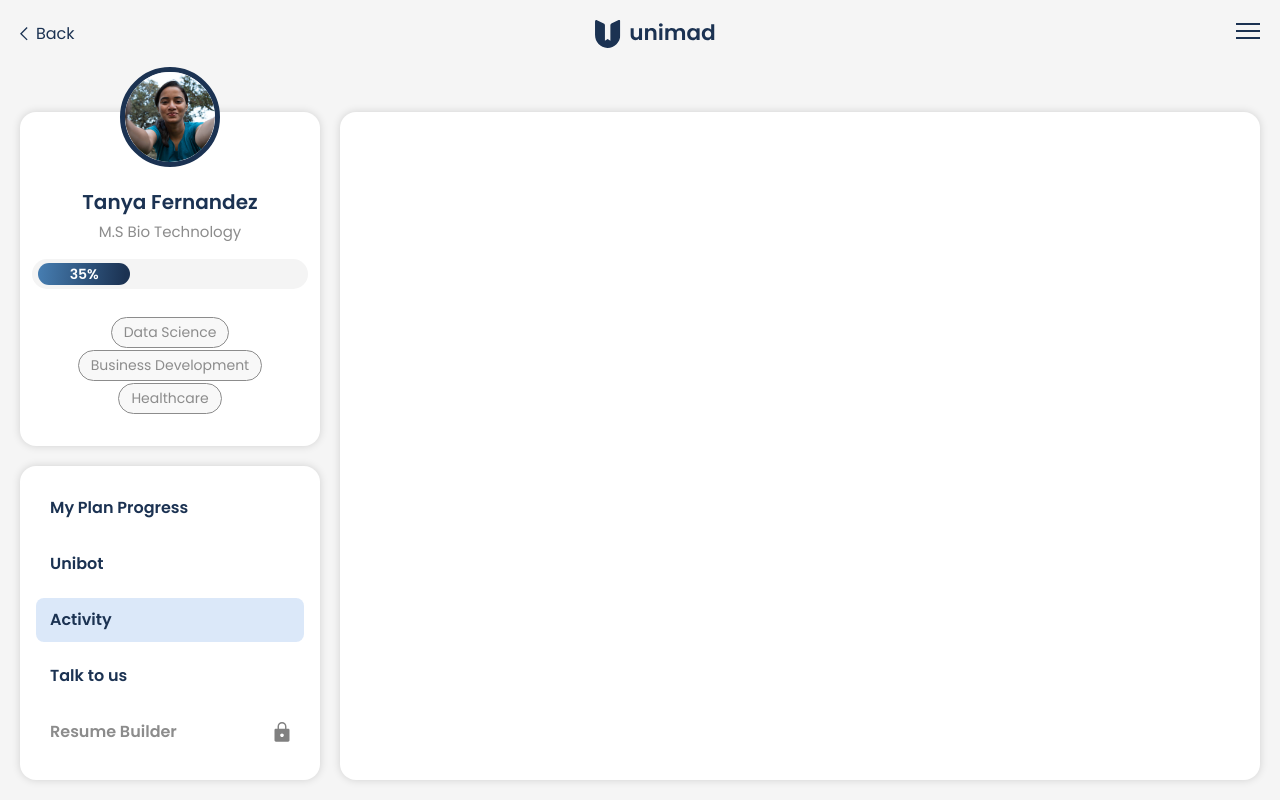
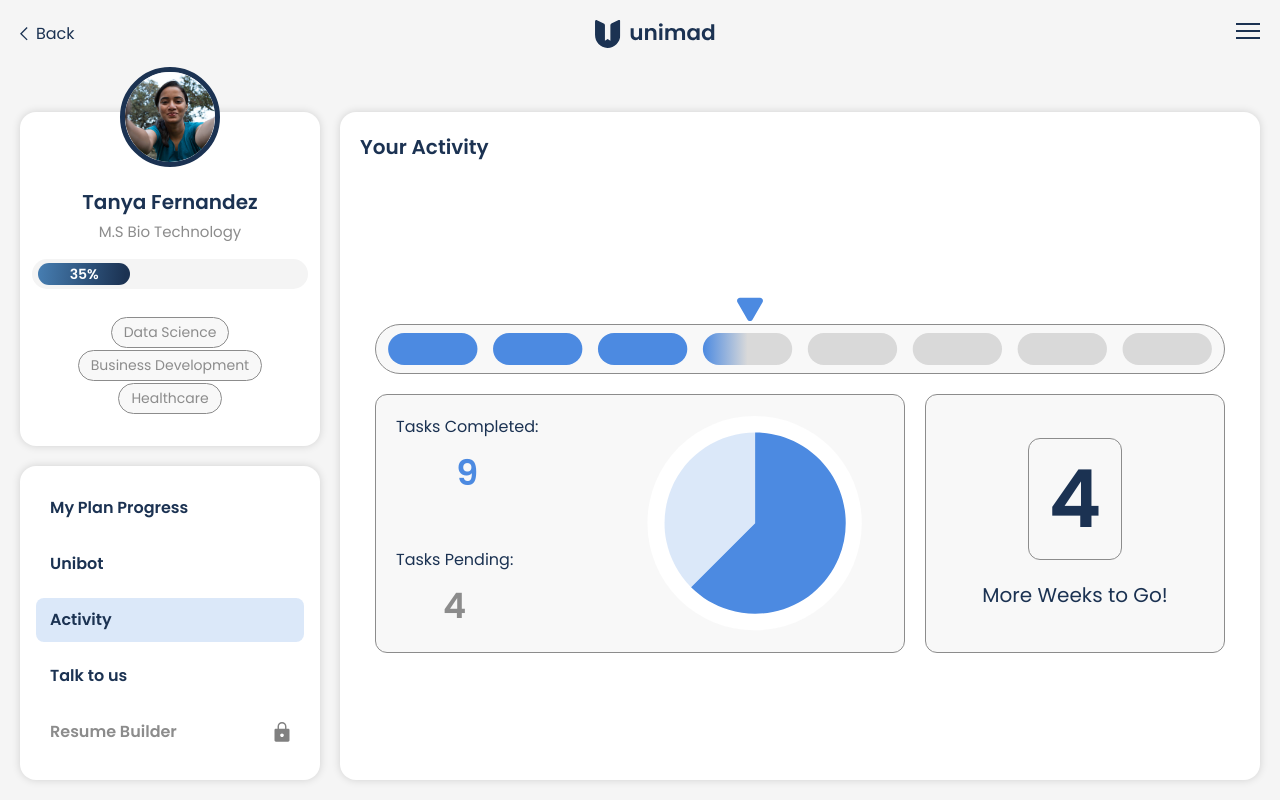
Before and after one commit to sulaimanwebdev/Unimad-V2, a Next.js app: page /uniprep in a window 1280 px wide. Both pictures are taken after a click on the button "Activity". Built offline with nearby package versions, Linux system fonts and the light colour scheme.

Commit message:
some more changes

```diff
--- a/src/pages/uniprep.js
+++ b/src/pages/uniprep.js
@@ -110,6 +110,29 @@ const Uniprep = () => {
         <ChatBotUniprep/>
         </>
         :
+        tab === "Activity" ?
+        <div className="flex flex-col h-full py-2">
+         <div className="text-[20px] font-[600]">Your Activity</div>
+         <div className="flex-1 flex items-center justify-center gap-5 flex-col w-full max-w-[850px] mx-auto pt-14">
+          <div className="relative bg-[#F8F8F8] border border-[#8C8C8C] rounded-full w-full px-3 py-2"><img src="/images/chart1.svg" alt="chart" className="w-full" /> <svg width="27" height="24" className="absolute -top-7 left-[calc(50%-50px)] -translate-x-1/2" viewBox="0 0 27 24" fill="none" xmlns="http://www.w3.org/2000/svg"><path d="M16.0981 22.5C14.9434 24.5 12.0566 24.5 10.9019 22.5L0.942629 5.25C-0.212072 3.25 1.2313 0.750001 3.54071 0.750001L23.4593 0.750003C25.7687 0.750003 27.2121 3.25 26.0574 5.25L16.0981 22.5Z" fill="#4C8AE1"/></svg></div>
+          <div className="grid grid-cols-1 xl:grid-cols-[1fr,300px] gap-5 w-full">
+           <div className="bg-[#F8F8F8] border border-[#8C8C8C] rounded-xl flex items-center sm:justify-center xl:justify-between gap-10 xl:gap-5 flex-col sm:flex-row h-full p-5">
+            <div className="flex items-center sm:items-start justify-between gap-5 sm:gap-0 flex-col h-full">
+              <div><div className="text-[#1B3252] text-center sm:text-left">Tasks Completed:</div><div className="text-main text-[35px] font-[600] text-center mx-auto mt-2">9</div></div>
+              <div><div className="text-[#1B3252] text-center sm:text-left">Tasks Pending:</div><div className="text-[#8C8C8C] text-[35px] font-[600] text-center mx-auto mt-2">4</div>
+            </div></div>
+            <div>
+              <img src="/images/chart2.svg" alt="chart" className="sm:-mr-8 -my-5" />
+            </div>
+           </div>
+           <div className="bg-[#F8F8F8] border border-[#8C8C8C] rounded-xl flex items-center justify-center gap-5 flex-col p-5">
+            <div className="text-main-dark text-[80px] font-[600] border border-[#8C8C8C] rounded-xl leading-none px-5 py-5">4</div>
+            <div className="text-main-dark text-[20px] text-center">More Weeks to Go!</div>
+           </div>
+          </div>
+         </div>
+        </div>
+        :
         null
       }
 
```
Also changed, not shown: public/images/chart1.svg (added), public/images/chart2.svg (added).
